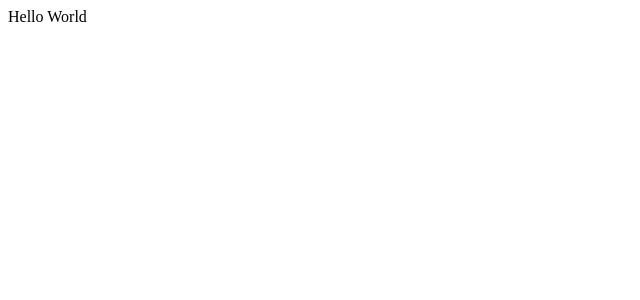
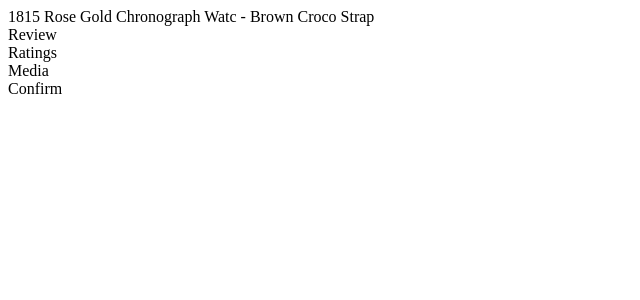
Before and after one commit to vdtn359/okendo-review, a React app: page / in a window 1280 px wide. Shown: the top 300 px of the page, without its empty margins (0-640 px from the left). Built offline with nearby package versions, Linux system fonts and the light colour scheme.

Commit message:
mplement css modules

```diff
--- a/index.html
+++ b/index.html
@@ -4,7 +4,7 @@
 		<meta charset="utf-8" />
 		<meta name="viewport" content="width=device-width, initial-scale=1" />
 		<base href="/" />
-		<title>Reviewing 1815 Rose Gold Chronograph Watc - Brown Croco Strap</title>
+		<title>React App</title>
 	</head>
 	<body>
 		<div id="content"></div>
--- a/package.json
+++ b/package.json
@@ -8,6 +8,7 @@
 	"dependencies": {
 		"react": "16.9.0",
 		"react-dom": "16.9.0",
+		"react-helmet": "5.2.1",
 		"ts-node": "8.4.1"
 	},
 	"devDependencies": {
@@ -32,6 +33,7 @@
 		"@webpack-blocks/webpack": "2.0.1",
 		"babel-loader": "8.0.6",
 		"babel-plugin-transform-typescript-metadata": "0.2.2",
+		"css-loader": "3.2.0",
 		"clean-webpack-plugin": "3.0.0",
 		"copy-webpack-plugin": "5.0.4",
 		"core-js": "3.2.1",
--- a/src/App.tsx
+++ b/src/App.tsx
@@ -1,5 +1,15 @@
 import React from 'react';
+import { Helmet } from 'react-helmet';
+import { ReviewForm } from './ReviewForm';
 
 export const App: React.FC<any> = function() {
-	return <div>Hello World</div>;
+	const title = '1815 Rose Gold Chronograph Watc - Brown Croco Strap';
+	return (
+		<>
+			<Helmet>
+				<title>{`Reviewing ${title}`}</title>
+			</Helmet>
+			<ReviewForm title={title} />
+		</>
+	);
 };
--- /dev/null
+++ b/src/ReviewForm.tsx
@@ -0,0 +1,35 @@
+import React from 'react';
+import { IStep, StepHeader } from './shared/StepHeader';
+
+const steps: IStep[] = [
+	{
+		title: 'Review',
+		name: 'review',
+	},
+	{
+		title: 'Ratings',
+		name: 'ratings',
+	},
+	{
+		title: 'Media',
+		name: 'media',
+	},
+	{
+		title: 'Confirm',
+		name: 'confirm',
+	},
+];
+
+interface IProps {
+	title: string;
+}
+
+const ReviewFormComponent: React.FC<IProps> = ({ title }) => {
+	return (
+		<StepHeader steps={steps} current={1}>
+			{title}
+		</StepHeader>
+	);
+};
+
+export const ReviewForm = ReviewFormComponent;
--- /dev/null
+++ b/src/global.d.ts
@@ -0,0 +1,2 @@
+declare module '*.css';
+declare module '*.scss';
--- /dev/null
+++ b/src/shared/StepHeader.scss
@@ -0,0 +1,3 @@
+.step-header {
+	background-color: white;
+}
--- /dev/null
+++ b/src/shared/StepHeader.tsx
@@ -0,0 +1,25 @@
+import React from 'react';
+import styles from './StepHeader.scss';
+
+interface IProps {
+	steps: IStep[];
+	current: number;
+}
+
+const StepHeaderComponent: React.FC<IProps> = ({ steps, current, children }) => {
+	return (
+		<div className={styles.stepHeader}>
+			{children}
+			{steps.map(step => {
+				return <div key={step.name}>{step.title}</div>;
+			})}
+		</div>
+	);
+};
+
+export interface IStep {
+	title: string;
+	name: string;
+}
+
+export const StepHeader = StepHeaderComponent;
--- a/webpack.config.ts
+++ b/webpack.config.ts
@@ -22,9 +22,10 @@ import { extractCss } from './build/plugins/extract-css';
 import { html } from './build/plugins/html';
 import paths from './build/paths';
 import { transpile } from './build/plugins/transpile';
+import { cssModules } from './build/plugins/css-loader';
 
-process.env.NODE_ENV = process.env.NODE_ENV || 'dev';
-const isDev = process.env.NODE_ENV === 'dev';
+process.env.NODE_ENV = process.env.NODE_ENV || 'development';
+const isDev = process.env.NODE_ENV === 'development';
 
 const webpackConfig = createConfig([
 	setMode(isDev ? 'development' : 'production'),
@@ -60,7 +61,7 @@ const webpackConfig = createConfig([
 		template: path.resolve(paths.root, 'index.html'),
 		favicon: path.resolve(paths.root, 'favicon.ico'),
 	}),
-	env('dev', [
+	env('development', [
 		devServer({
 			headers: {
 				'Access-Control-Allow-Origin': '*',
@@ -73,22 +74,18 @@ const webpackConfig = createConfig([
 		match(
 			['*.css', '!*node_modules*'],
 			[
-				css({
+				cssModules({
 					sourceMap: true,
-					styleLoader: {
-						sourceMap: true,
-					},
+					styleLoader: {},
 				}),
 			]
 		),
 		match(
 			['*.scss', '!*node_modules*'],
 			[
-				css({
+				cssModules({
 					sourceMap: true,
-					styleLoader: {
-						sourceMap: true,
-					},
+					styleLoader: {},
 				}),
 				sass({
 					sourceMap: true,
@@ -97,7 +94,7 @@ const webpackConfig = createConfig([
 		),
 	]),
 	env(
-		['prod'],
+		['production'],
 		[
 			sourceMaps('nosources-source-map'),
 			match(
@@ -106,7 +103,7 @@ const webpackConfig = createConfig([
 					extractCss({
 						filename: '[name].[contenthash:8].css',
 					}),
-					css({
+					cssModules({
 						styleLoader: false,
 						sourceMap: false,
 					}),
@@ -124,7 +121,7 @@ const webpackConfig = createConfig([
 					extractCss({
 						filename: '[name].[contenthash:8].css',
 					}),
-					css({
+					cssModules({
 						styleLoader: false,
 						sourceMap: false,
 					}),
```
Also changed, not shown: src/utils/object.ts (added, +11 -0 lines), 2 other files (tests, documents, lock files or other folders).
